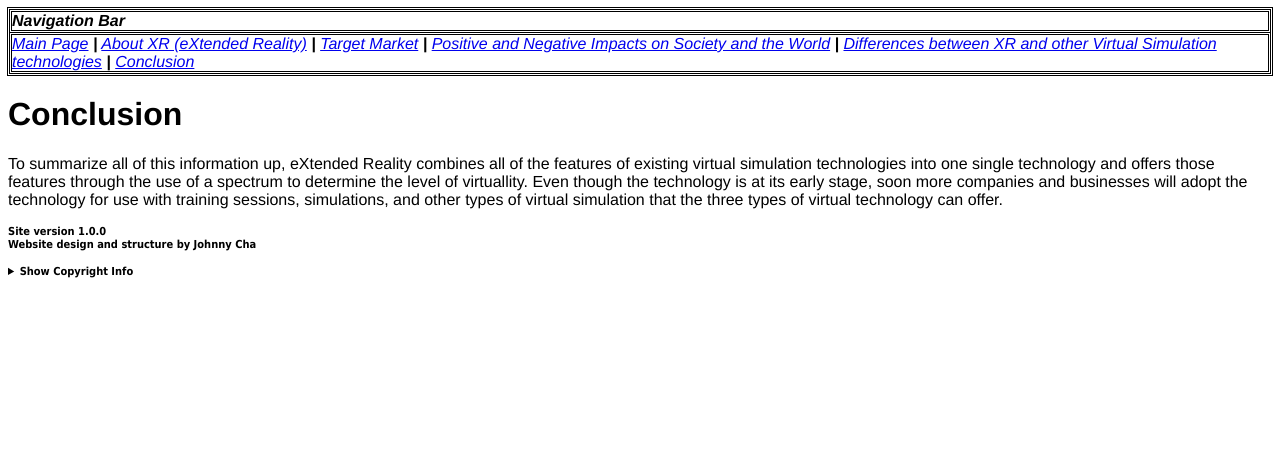
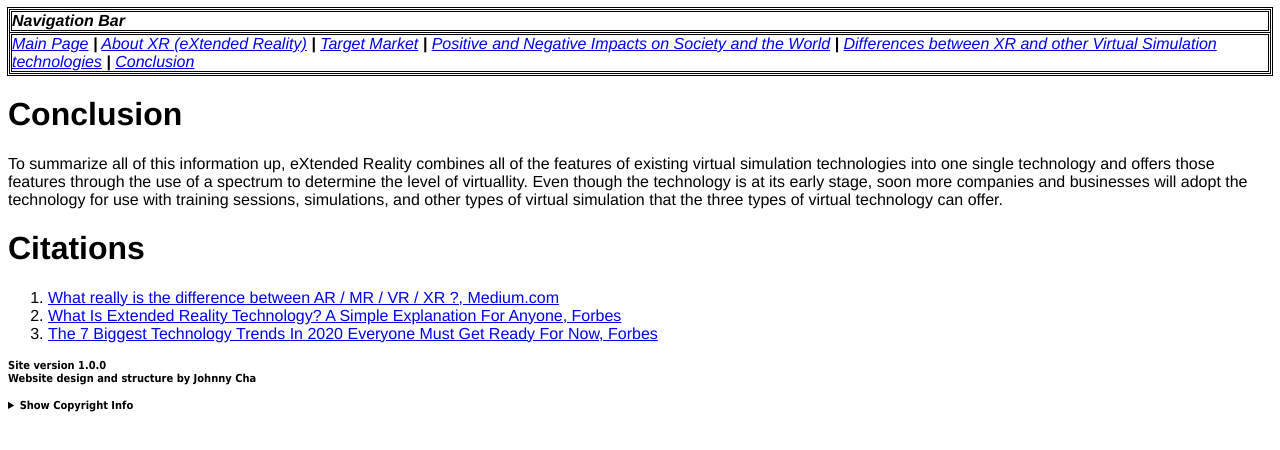
Before and after one commit to JohnChaCoder/compinnovationsite_2.0, a plain HTML site: page conclude.html in a window 1280 px wide. Drawn offline with Linux system fonts and the light colour scheme.

Commit message:
Include citations

```diff
--- a/conclude.html
+++ b/conclude.html
@@ -30,6 +30,17 @@
         </header>
     </main>
 
+    <main>
+        <header>
+            <h1>Citations</h1>
+            <ol>
+                <li><a href="https://medium.com/@northof41/what-really-is-the-difference-between-ar-mr-vr-xr-35bed1da1a4e">What really is the difference between AR / MR / VR / XR ?, Medium.com</a></li>
+                <li><a href="https://www.forbes.com/sites/bernardmarr/2019/08/12/what-is-extended-reality-technology-a-simple-explanation-for-anyone/#20a95ac47249">What Is Extended Reality Technology? A Simple Explanation For Anyone, Forbes</a></li>
+                <li><a href="https://www.forbes.com/sites/bernardmarr/2019/09/30/the-7-biggest-technology-trends-in-2020-everyone-must-get-ready-for-now/#47e80f3d2261">The 7 Biggest Technology Trends In 2020 Everyone Must Get Ready For Now, Forbes</a></li>
+            </ol>
+        </header>
+    </main>
+
     <footer>
         <p class="copyright">Site version 1.0.0<br>Website design and structure by Johnny Cha</p>
         <br><br>
```
